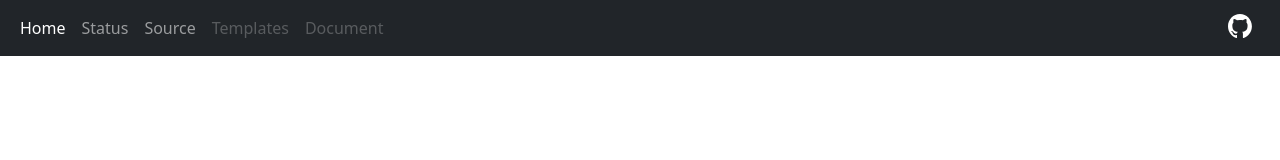
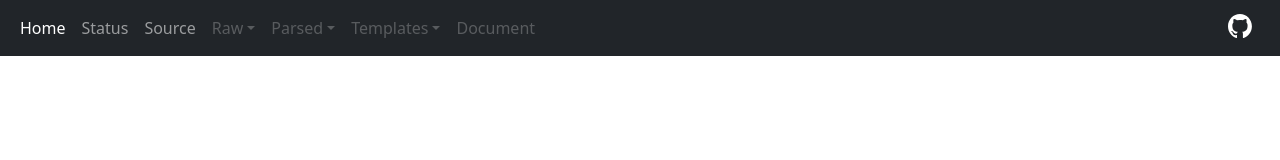
Before and after one commit to chrjl/react-resume--server, a React (Vite) app: page / in a window 1280 px wide. Shown: the top 160 px of the page. Built offline with nearby package versions, Linux system fonts and the light colour scheme.

Commit message:
fix(root): UI improvements to navbar
Always show dropdowns, but disable when there is no data

```diff
--- a/src/routes/root.tsx
+++ b/src/routes/root.tsx
@@ -29,10 +29,9 @@ export default function Root() {
               </NavLink>
             </li>
 
-            {raw && (
             <li className="nav-item dropdown">
               <a
-                  className="nav-link dropdown-toggle"
+                className={`nav-link dropdown-toggle ${parsed ? '' : 'disabled'}`}
                 href="#"
                 role="button"
                 data-bs-toggle="dropdown"
@@ -41,6 +40,8 @@ export default function Root() {
                 Raw
               </a>
               <ul className="dropdown-menu">
+                {raw && (
+                  <>
                     <li className="nav-item">
                       <NavLink to="/raw" end className="dropdown-item">
                         ALL
@@ -57,14 +58,14 @@ export default function Root() {
                         </NavLink>
                       </li>
                     ))}
+                  </>
+                )}
               </ul>
             </li>
-            )}
 
-            {parsed && (
             <li className="nav-item dropdown">
               <a
-                  className="nav-link dropdown-toggle"
+                className={`nav-link dropdown-toggle ${parsed ? '' : 'disabled'}`}
                 href="#"
                 role="button"
                 data-bs-toggle="dropdown"
@@ -73,7 +74,8 @@ export default function Root() {
                 Parsed
               </a>
               <ul className="dropdown-menu">
-                  {Object.keys(parsed).map((sectionId) => (
+                {parsed &&
+                  Object.keys(parsed).map((sectionId) => (
                     <li key={sectionId} className="nav-item">
                       <NavLink
                         className="dropdown-item"
@@ -85,13 +87,32 @@ export default function Root() {
                   ))}
               </ul>
             </li>
-            )}
 
-            <li className="nav-item">
-              <NavLink to="/templates" className="nav-link disabled">
+            <li className="nav-item dropdown">
+              <a
+                className={`nav-link dropdown-toggle ${parsed ? '' : 'disabled'}`}
+                href="#"
+                role="button"
+                data-bs-toggle="dropdown"
+                aria-expanded="false"
+              >
                 Templates
+              </a>
+              <ul className="dropdown-menu">
+                {parsed &&
+                  Object.keys(parsed).map((sectionId) => (
+                    <li key={sectionId} className="nav-item">
+                      <NavLink
+                        className="dropdown-item"
+                        to={`/templates/${sectionId}`}
+                      >
+                        {sectionId}
                       </NavLink>
                     </li>
+                  ))}
+              </ul>
+            </li>
+
             <li className="nav-item">
               <NavLink to="/document" className="nav-link disabled">
                 Document
```
Lines whose indentation alone changed are shown as unchanged.
